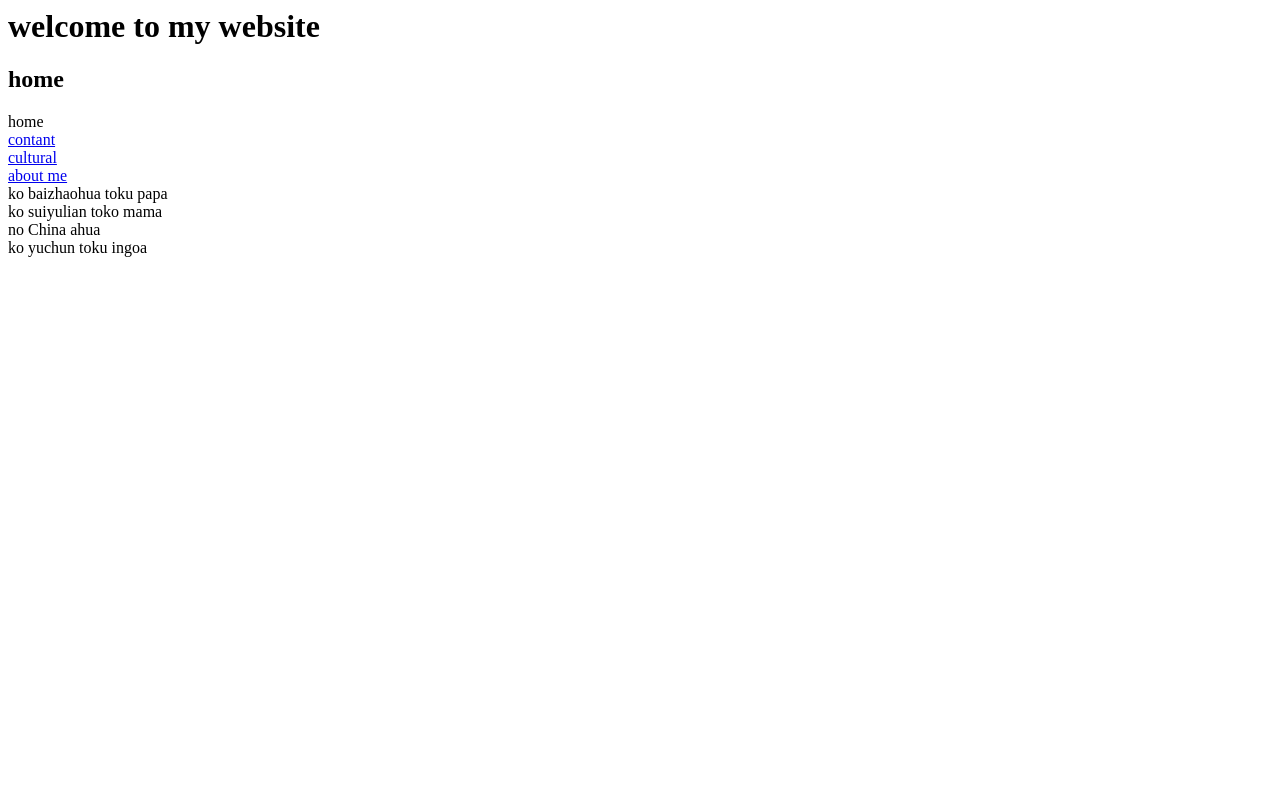
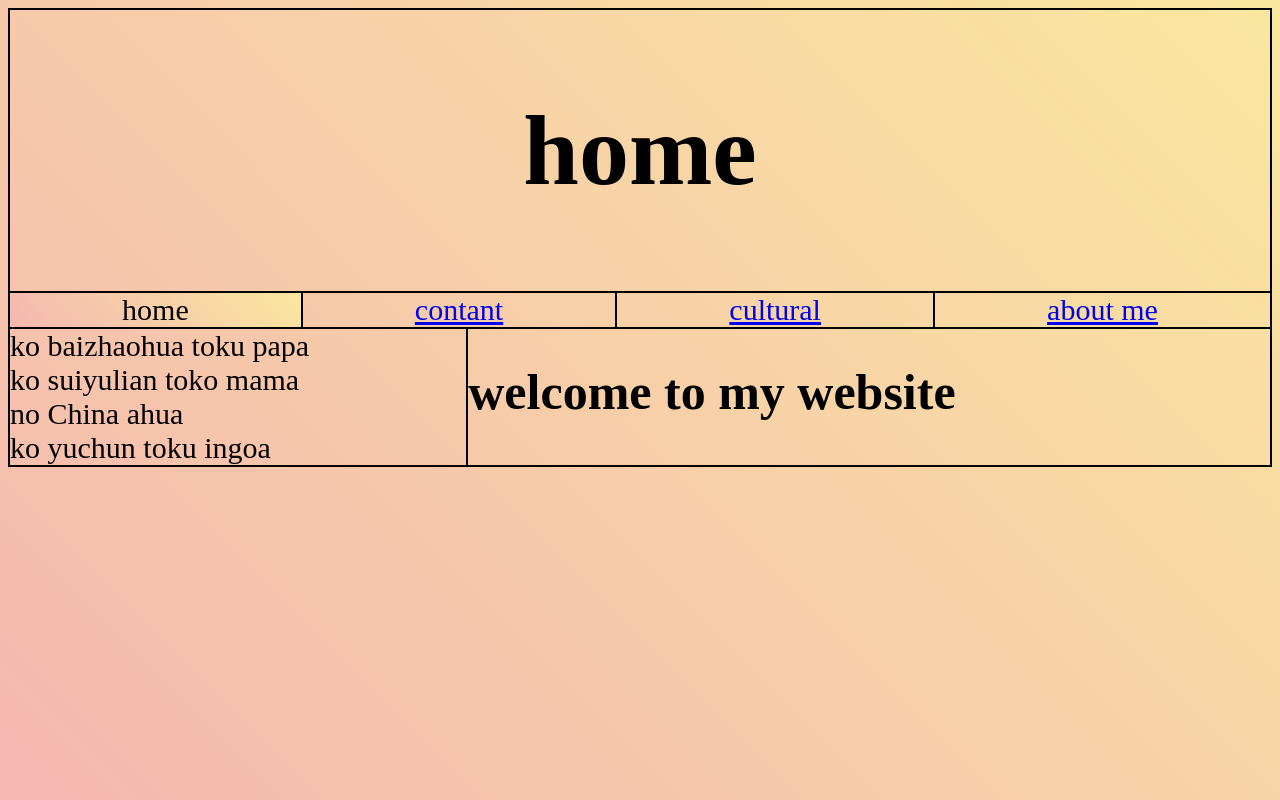
Before and after one commit to yuchunbai123/y, a plain HTML site: page index.html in a window 1280 px wide. Drawn offline with Linux system fonts and the light colour scheme.

Commit message:
index.html

```diff
--- a/index.html
+++ b/index.html
@@ -1,7 +1,7 @@
 <!DOCTAPE html>
 <html>
     <head>
-    <link rel="stylesheet" href="CSs/home.css">
+    <link rel="stylesheet" href="CSs/index.css">
         <!--link to Css and make the title-->
     </head>
     <body>
```
